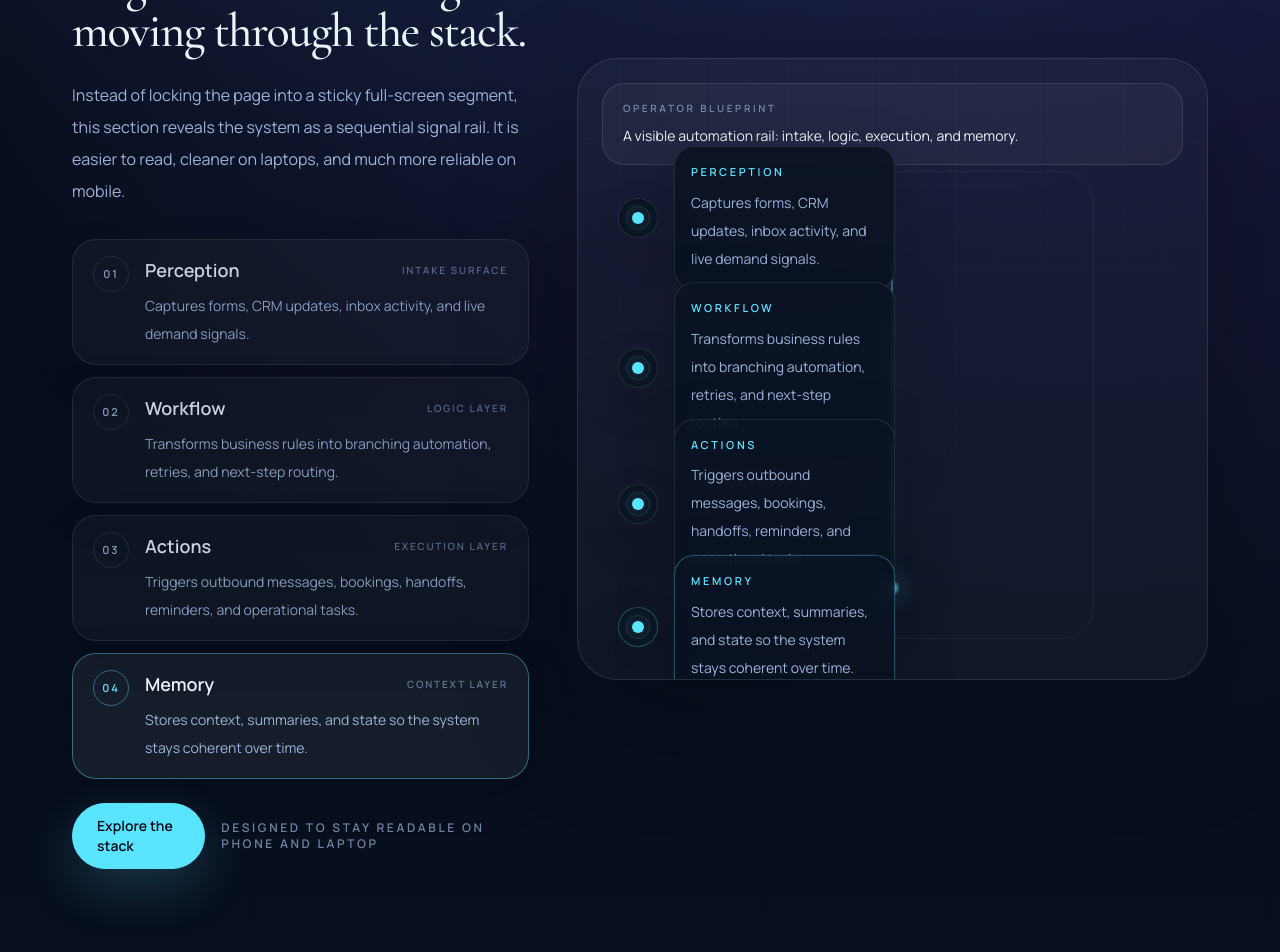
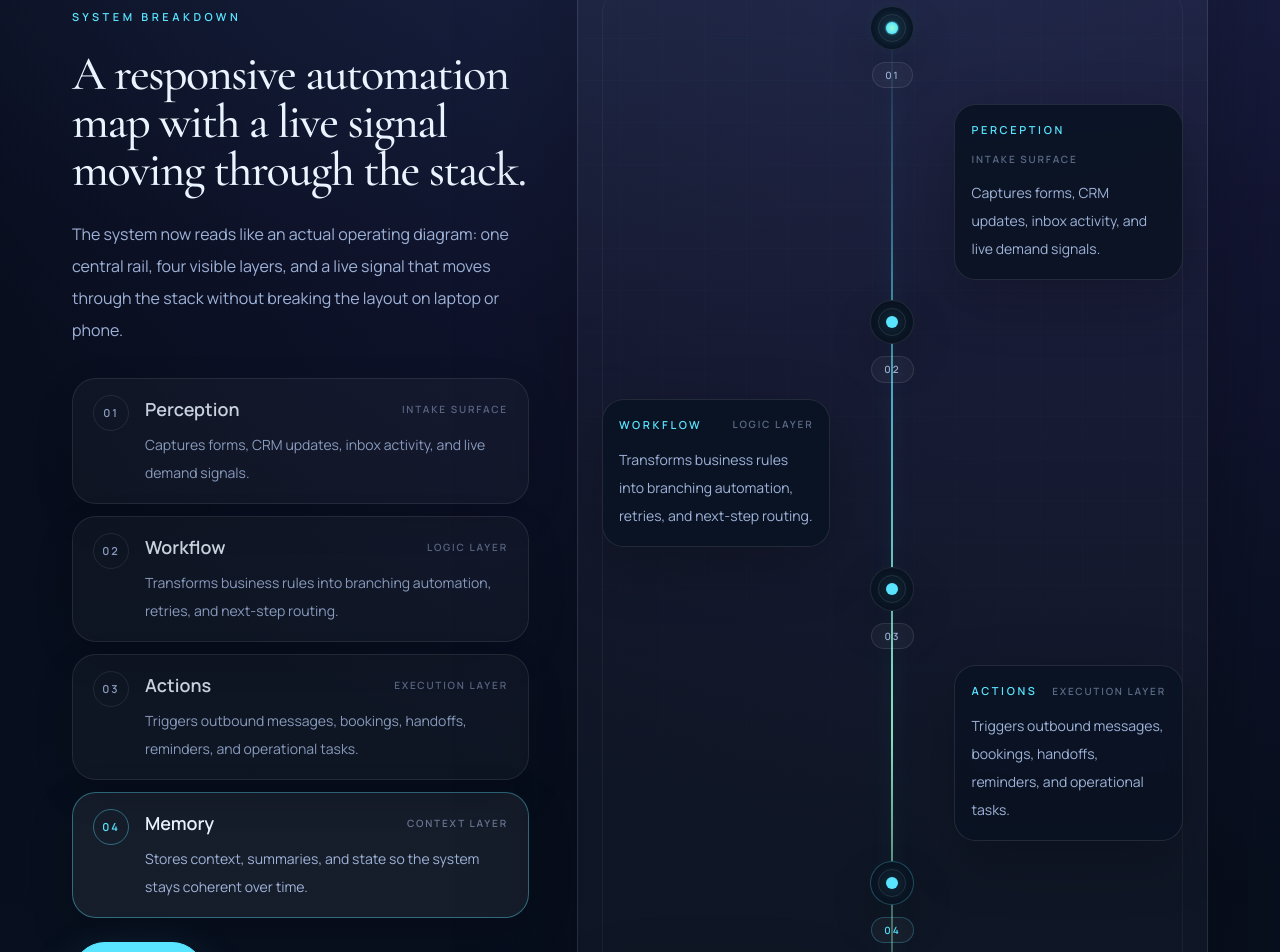
Before and after one commit to sobohrami/ramigrowth-site, a Next.js app: page / in a window 1280 px wide. Shown: the part 1200-2152 px from the top of the page. Built offline with nearby package versions, Linux system fonts and the light colour scheme; no server answers.

Commit message:
fix: stabilize system breakdown layout

```diff
--- a/app/globals.css
+++ b/app/globals.css
@@ -257,7 +257,6 @@
 
   .rail-frame {
     @apply relative overflow-hidden rounded-[2.5rem] border border-white/10 bg-white/[0.03] shadow-[0_40px_120px_rgba(0,0,0,0.28)];
-    min-height: 620px;
   }
 
   .rail-grid {
@@ -274,112 +273,176 @@
   }
 
   .rail-system {
-    @apply relative min-h-[620px] px-6 pb-8 pt-28 md:px-10 md:pt-32;
+    @apply relative px-5 pb-6 pt-28 md:px-6 md:pb-8 md:pt-32;
   }
 
   .rail-system::before {
     content: '';
-    @apply absolute inset-x-[18%] bottom-10 top-28 rounded-[2rem] border border-white/5;
+    @apply absolute inset-x-4 bottom-5 top-24 rounded-[2rem] border border-white/5 md:inset-x-6 md:bottom-6 md:top-28;
   }
 
-  .rail-system__line {
-    @apply absolute bottom-14 left-10 top-36 w-[2px] rounded-full md:left-1/2 md:-translate-x-1/2;
+  .rail-stack {
+    @apply relative flex flex-col gap-4 pb-2 pt-2 md:gap-5;
+  }
+
+  .rail-stack__line {
+    @apply absolute bottom-6 top-6 w-[2px] rounded-full;
+    left: 22px;
     background: linear-gradient(180deg, rgba(89, 229, 255, 0), rgba(89, 229, 255, 0.7), rgba(154, 255, 210, 0.86), rgba(89, 229, 255, 0));
     box-shadow: 0 0 22px rgba(89, 229, 255, 0.24);
   }
 
-  .rail-system__pulse {
-    @apply absolute left-10 h-4 w-4 -translate-x-[7px] rounded-full md:left-1/2 md:-translate-x-1/2;
+  .rail-stack__pulse {
+    @apply absolute top-0 z-20 h-4 w-4 rounded-full;
+    left: 23px;
     background: radial-gradient(circle, rgba(154, 255, 210, 0.95), rgba(89, 229, 255, 0.45) 52%, transparent 72%);
     box-shadow:
       0 0 24px rgba(89, 229, 255, 0.42),
       0 0 48px rgba(123, 97, 255, 0.18);
-    transition: top 520ms cubic-bezier(0.2, 0.8, 0.2, 1);
+    transition: transform 520ms cubic-bezier(0.2, 0.8, 0.2, 1);
   }
 
-  .rail-card {
-    @apply absolute left-6 right-6 flex items-center gap-4 opacity-0 transition-all duration-500 ease-out md:left-auto md:right-auto md:w-[44%];
+  .rail-row {
+    @apply relative grid grid-cols-[44px_minmax(0,1fr)] items-center gap-4 opacity-0 transition-all duration-500 ease-out;
     transform: translateY(28px);
   }
 
-  .rail-card.is-visible {
+  .rail-row.is-visible {
     opacity: 1;
     transform: translateY(0);
   }
 
-  .rail-card--left {
-    flex-direction: row-reverse;
+  .rail-row__lane {
+    @apply hidden;
   }
 
-  .rail-card--right {
-    justify-content: flex-start;
+  .rail-row__axis {
+    @apply relative z-10 flex flex-col items-center gap-3;
+    grid-column: 1;
   }
 
-  .rail-card__node {
-    @apply relative z-10 flex h-10 w-10 shrink-0 items-center justify-center rounded-full border border-white/10 shadow-[0_18px_40px_rgba(0,0,0,0.22)];
+  .rail-row__node {
+    @apply relative flex h-11 w-11 items-center justify-center rounded-full border border-white/10 shadow-[0_18px_40px_rgba(0,0,0,0.22)];
     background-color: #09111f;
   }
 
-  .rail-card__node::before {
+  .rail-row__node::before {
     content: '';
-    @apply absolute h-6 w-6 rounded-full border border-white/10;
+    @apply absolute h-7 w-7 rounded-full border border-white/10;
   }
 
-  .rail-card__dot {
+  .rail-row__dot {
     @apply h-3 w-3 rounded-full bg-rami-gold;
     box-shadow: 0 0 18px rgba(89, 229, 255, 0.46);
   }
 
-  .rail-card__body {
-    @apply flex-1 rounded-[1.25rem] border border-white/10 px-4 py-4 shadow-[0_18px_60px_rgba(0,0,0,0.22)] backdrop-blur;
-    background-color: rgba(10, 19, 35, 0.88);
+  .rail-row__index {
+    @apply inline-flex rounded-full border border-white/10 bg-white/[0.04] px-3 py-1 text-[10px] font-semibold uppercase tracking-[0.2em] text-rami-fog;
   }
 
-  .rail-card__title {
+  .rail-row__body {
+    @apply rounded-[1.35rem] border border-white/10 px-4 py-4 shadow-[0_18px_60px_rgba(0,0,0,0.22)] backdrop-blur;
+    background-color: rgba(10, 19, 35, 0.88);
+    grid-column: 2;
+  }
+
+  .rail-row__header {
+    @apply flex flex-wrap items-center justify-between gap-3;
+  }
+
+  .rail-row__title {
     @apply text-[11px] font-semibold uppercase tracking-[0.24em] text-rami-gold;
   }
 
-  .rail-card__detail {
-    @apply mt-2 text-sm leading-7 text-rami-fog;
+  .rail-row__note {
+    @apply text-[10px] font-semibold uppercase tracking-[0.18em] text-rami-fog/55;
   }
 
-  .rail-card.is-active .rail-card__body {
+  .rail-row__detail {
+    @apply mt-3 text-sm leading-7 text-rami-fog;
+  }
+
+  .rail-row.is-active .rail-row__body {
     border-color: rgba(89, 229, 255, 0.3);
     box-shadow:
       0 18px 60px rgba(0, 0, 0, 0.24),
       0 0 0 1px rgba(89, 229, 255, 0.06);
   }
 
-  .rail-card.is-active .rail-card__node {
+  .rail-row.is-active .rail-row__node {
     border-color: rgba(89, 229, 255, 0.28);
   }
 
+  .rail-row.is-active .rail-row__index {
+    border-color: rgba(89, 229, 255, 0.26);
+    color: #59e5ff;
+  }
+
   @media (min-width: 768px) {
-    .rail-card--left {
-      left: 6%;
-      right: auto;
+    .rail-stack__line {
+      left: 50%;
+      transform: translateX(-50%);
     }
 
-    .rail-card--right {
-      left: auto;
-      right: 6%;
+    .rail-stack__pulse {
+      left: 50%;
+    }
+
+    .rail-row {
+      grid-template-columns: minmax(0, 1fr) 92px minmax(0, 1fr);
+      gap: 1rem;
+    }
+
+    .rail-row__axis {
+      grid-column: 2;
+    }
+
+    .rail-row__lane {
+      @apply block;
+    }
+
+    .rail-row__lane--left {
+      grid-column: 1;
+    }
+
+    .rail-row__lane--right {
+      grid-column: 3;
+    }
+
+    .rail-row--left .rail-row__body {
+      grid-column: 1;
+      justify-self: end;
+      max-width: 320px;
+    }
+
+    .rail-row--right .rail-row__body {
+      grid-column: 3;
+      justify-self: start;
+      max-width: 320px;
     }
   }
 
   @media (max-width: 767px) {
     .rail-frame {
-      min-height: 560px;
+      border-radius: 2rem;
     }
 
     .rail-system {
-      min-height: 560px;
-      padding-top: 7.5rem;
+      padding-top: 7.25rem;
     }
 
     .rail-system::before {
       inset-inline: 16px;
       bottom: 14px;
       top: 102px;
+    }
+
+    .rail-header {
+      padding-inline: 1rem;
+    }
+
+    .rail-step {
+      padding-inline: 1rem;
     }
   }
 }
--- a/components/SystemDisassemblySection.tsx
+++ b/components/SystemDisassemblySection.tsx
@@ -28,8 +28,11 @@ const stages = [
 
 export default function SystemDisassemblySection() {
   const sectionRef = useRef<HTMLElement>(null)
+  const stackRef = useRef<HTMLDivElement>(null)
+  const nodeRefs = useRef<(HTMLDivElement | null)[]>([])
   const [visible, setVisible] = useState(false)
   const [activeIndex, setActiveIndex] = useState(0)
+  const [pulseOffset, setPulseOffset] = useState(0)
 
   useEffect(() => {
     const node = sectionRef.current
@@ -49,6 +52,7 @@ export default function SystemDisassemblySection() {
 
   useEffect(() => {
     if (!visible) return
+    if (window.matchMedia('(prefers-reduced-motion: reduce)').matches) return
 
     const timer = window.setInterval(() => {
       setActiveIndex((current) => (current + 1) % stages.length)
@@ -57,15 +61,41 @@ export default function SystemDisassemblySection() {
     return () => window.clearInterval(timer)
   }, [visible])
 
+  useEffect(() => {
+    const updatePulse = () => {
+      const stack = stackRef.current
+      const node = nodeRefs.current[activeIndex]
+
+      if (!stack || !node) return
+
+      setPulseOffset(node.offsetTop + node.offsetHeight / 2)
+    }
+
+    updatePulse()
+
+    const resizeObserver = new ResizeObserver(updatePulse)
+
+    if (stackRef.current) {
+      resizeObserver.observe(stackRef.current)
+    }
+
+    window.addEventListener('resize', updatePulse)
+
+    return () => {
+      resizeObserver.disconnect()
+      window.removeEventListener('resize', updatePulse)
+    }
+  }, [activeIndex])
+
   return (
     <section ref={sectionRef} className="section-divider py-20 md:py-24">
       <div className="shell grid gap-12 lg:grid-cols-[0.84fr_1.16fr] lg:items-center">
         <div className="max-w-xl">
           <p className="eyebrow">System breakdown</p>
-          <h2 className="section-title mt-6">A phone-safe automation diagram with a live signal moving through the stack.</h2>
+          <h2 className="section-title mt-6">A responsive automation map with a live signal moving through the stack.</h2>
           <p className="mt-6 text-base leading-8 text-rami-fog">
-            Instead of locking the page into a sticky full-screen segment, this section reveals the system as a sequential
-            signal rail. It is easier to read, cleaner on laptops, and much more reliable on mobile.
+            The system now reads like an actual operating diagram: one central rail, four visible layers, and a live signal
+            that moves through the stack without breaking the layout on laptop or phone.
           </p>
 
           <div className="mt-8 space-y-3">
@@ -109,14 +139,15 @@ export default function SystemDisassemblySection() {
 
           <div className="rail-header">
             <p className="breakdown-label">Operator blueprint</p>
-            <p className="breakdown-value">A visible automation rail: intake, logic, execution, and memory.</p>
+            <p className="breakdown-value">A stable automation rail: intake, logic, execution, and memory.</p>
           </div>
 
           <div className="rail-system">
-            <div className="rail-system__line" />
+            <div ref={stackRef} className="rail-stack">
+              <div className="rail-stack__line" aria-hidden="true" />
               <div
-              className="rail-system__pulse"
-              style={{ top: `${18 + activeIndex * 22}%` }}
+                className="rail-stack__pulse"
+                style={{ transform: `translate(-50%, ${pulseOffset}px)` }}
                 aria-hidden="true"
               />
 
@@ -126,28 +157,40 @@ export default function SystemDisassemblySection() {
 
                 return (
                   <div
-                  key={`${stage.title}-card`}
-                  className={`rail-card rail-card--${side} ${visible ? 'is-visible' : ''} ${active ? 'is-active' : ''}`}
-                  style={
-                    {
-                      top: `${14 + index * 22}%`,
-                      transitionDelay: `${index * 90}ms`,
-                    } as React.CSSProperties
-                  }
+                    key={`${stage.title}-row`}
+                    className={`rail-row rail-row--${side} ${visible ? 'is-visible' : ''} ${active ? 'is-active' : ''}`}
+                    style={{ transitionDelay: `${index * 90}ms` }}
                   >
-                  <div className="rail-card__node">
-                    <span className="rail-card__dot" />
+                    <div className="rail-row__lane rail-row__lane--left" aria-hidden="true" />
+
+                    <div className="rail-row__axis">
+                      <div
+                        ref={(element) => {
+                          nodeRefs.current[index] = element
+                        }}
+                        className="rail-row__node"
+                      >
+                        <span className="rail-row__dot" />
                       </div>
-                  <div className="rail-card__body">
-                    <p className="rail-card__title">{stage.title}</p>
-                    <p className="rail-card__detail">{stage.detail}</p>
+                      <span className="rail-row__index">{`0${index + 1}`}</span>
                     </div>
+
+                    <div className="rail-row__lane rail-row__lane--right" aria-hidden="true" />
+
+                    <article className="rail-row__body">
+                      <div className="rail-row__header">
+                        <p className="rail-row__title">{stage.title}</p>
+                        <p className="rail-row__note">{stage.note}</p>
+                      </div>
+                      <p className="rail-row__detail">{stage.detail}</p>
+                    </article>
                   </div>
                 )
               })}
             </div>
           </div>
         </div>
+      </div>
     </section>
   )
 }
```
Lines whose indentation alone changed are shown as unchanged.
